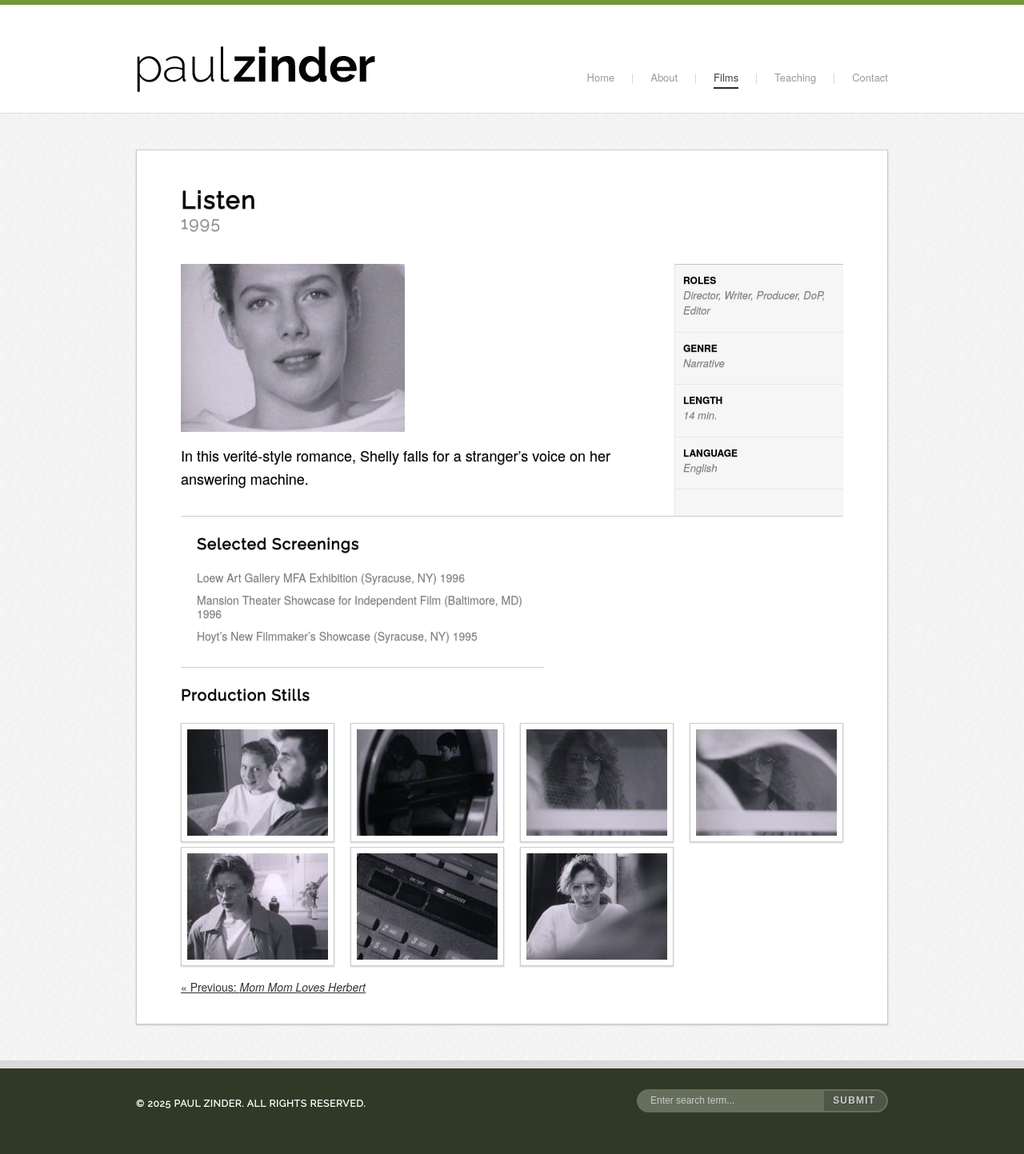
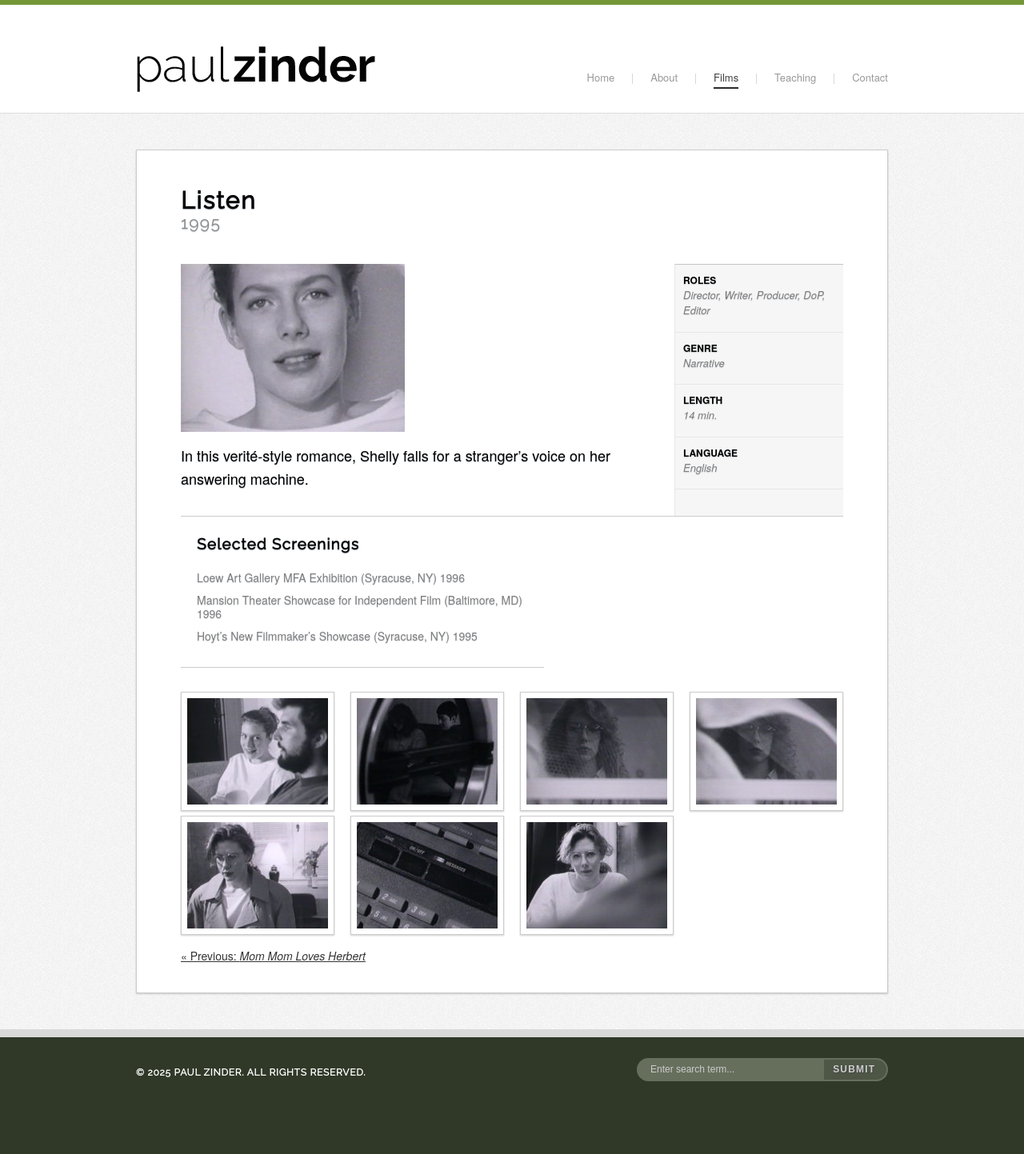
Before and after one commit to jennysharps/paul-zinder-static, a Jekyll site: the page built from _films/1996-01-01-listen.md, in a window 1280 px wide. Shown: the whole page at 80% size. Built offline with Jekyll 4.4.1, drawn with Linux system fonts in a browser that asks for light colours; after the commit the page ends 1404 px from its top, so only the background shows below that.

Commit message:
Remove prodution stills heading

```diff
--- a/_layouts/film.html
+++ b/_layouts/film.html
@@ -111,8 +111,6 @@ layout: page
 
 {% if page.gallery_images.size > 0 %}
 <div class='video-images-container'>
-    <h2 class='heading'>Production Stills</h2>
-
     <div class="video-images">
         {% for image in page.gallery_images %}
         <div class='img-container'>
```
